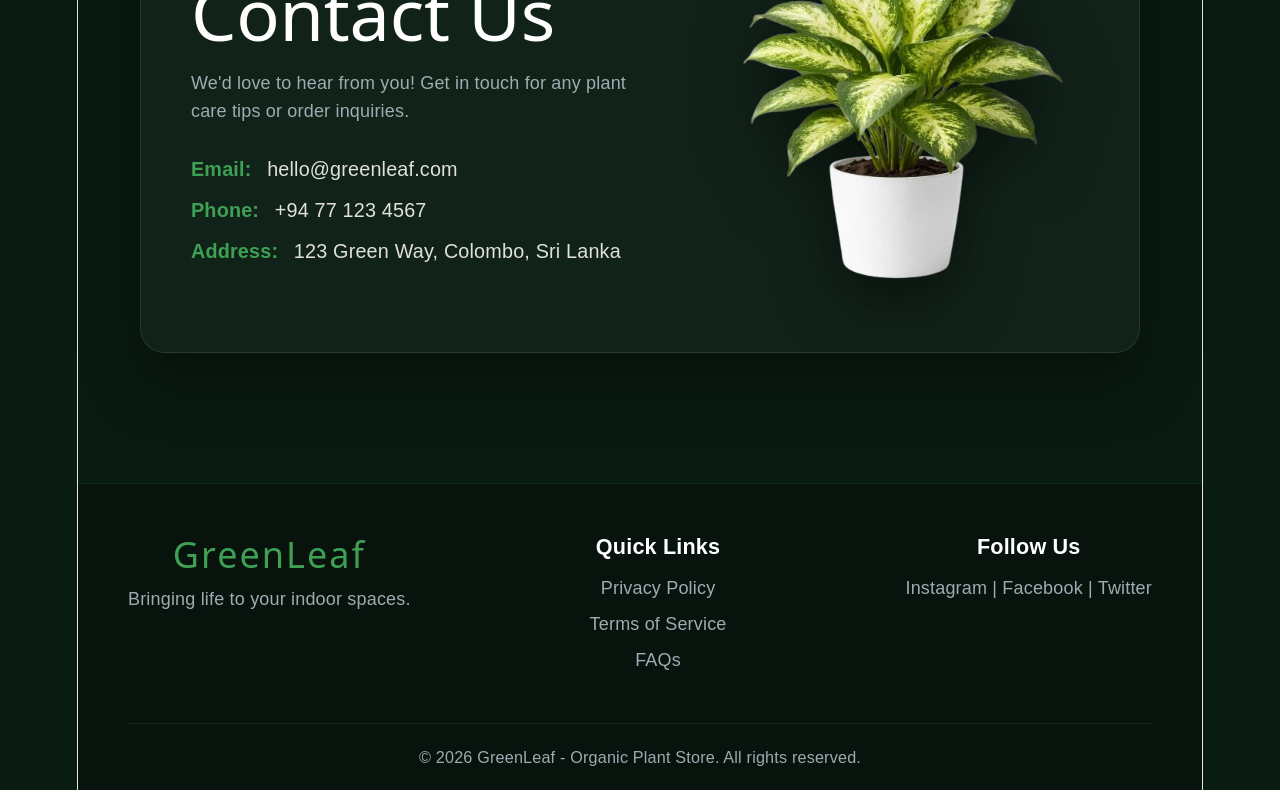
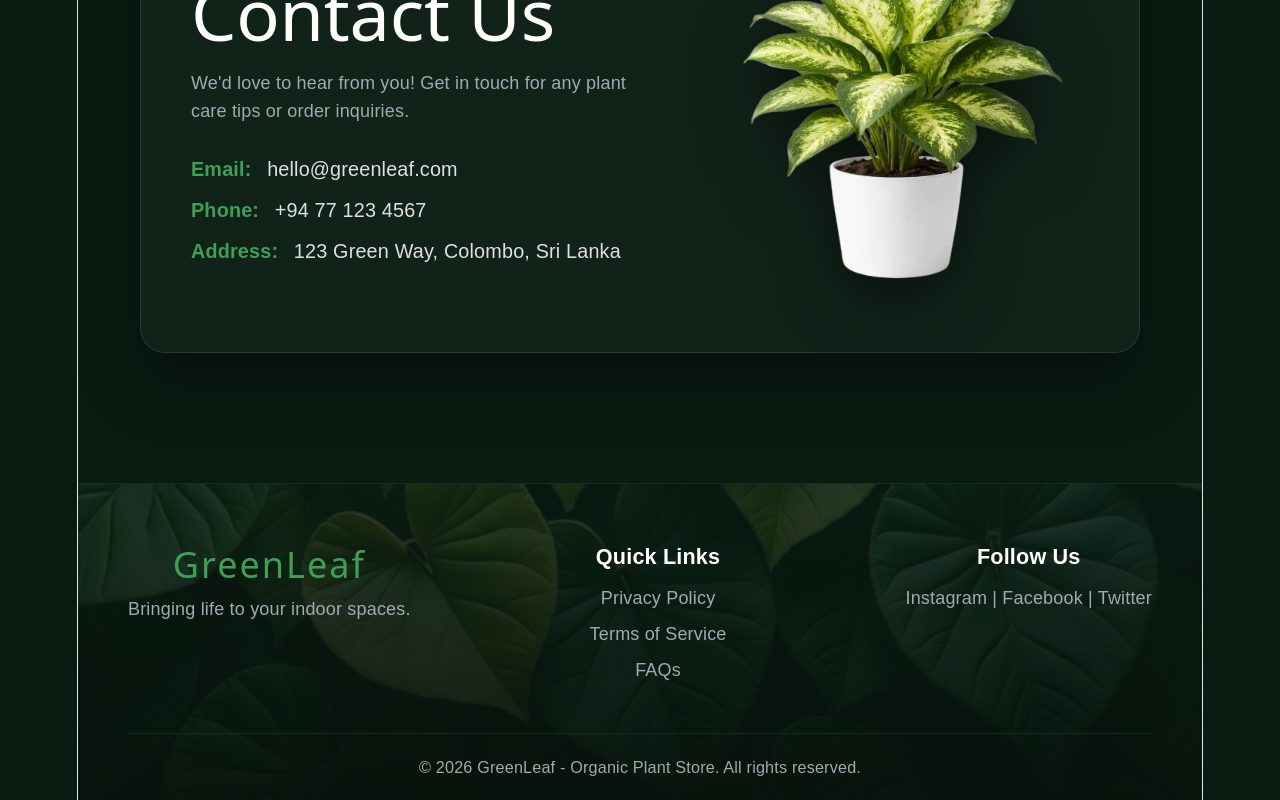
Before and after one commit to KalubovilaDasun/greenleaf-react, a React (Vite) app: page / in a window 1280 px wide. Shown: the part 4033-4833 px from the top of the page. Built offline with nearby package versions, Linux system fonts and the light colour scheme.

Commit message:
add background image to footer

```diff
--- a/src/App.css
+++ b/src/App.css
@@ -306,10 +306,13 @@ body {
 
 /* Footer Section Styles */
 .footer-section {
-  background-color: #07130c;
-  padding: 50px 50px 20px;
+  background: linear-gradient(to bottom, rgba(10, 28, 18, 0.85), rgba(7, 19, 12, 0.98)), url('/footer_BG.jpg') no-repeat center center;
+  background-size: cover;
+  background-attachment: fixed;
+
+  padding: 60px 50px 20px;
   margin-top: 50px;
-  border-top: 1px solid #122c1b;
+  border-top: 1px solid rgba(62, 160, 85, 0.2);
 }
 
 .footer-content {
```
Also changed, not shown: public/footer_BG.jpg (added).
